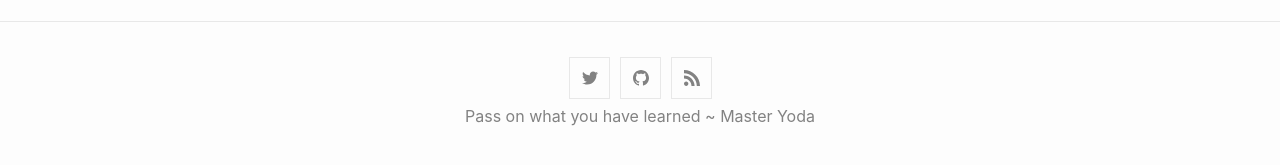
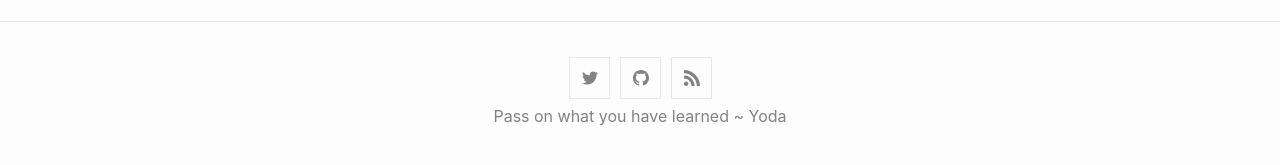
Before and after one commit to srkc95/sreekanthc.com, a Jekyll site: the page built from index.markdown, in a window 1280 px wide. Shown: the part 727-892 px from the top of the page. Built offline with Jekyll 4.4.1, drawn with Linux system fonts in a browser that asks for light colours.

Commit message:
Name correction

```diff
--- a/_config.yml
+++ b/_config.yml
@@ -2,7 +2,7 @@ title: Sreekanth's Blog
 author:
   name: Sreekanth C
 description: > # this means to ignore newlines until "show_excerpts:"
-  Pass on what you have learned ~ Master Yoda
+  Pass on what you have learned ~ Yoda
 show_excerpts: false # set to true to show excerpts on the homepage
 
 # Minima date format
--- a/_includes/footer.html
+++ b/_includes/footer.html
@@ -5,6 +5,6 @@
       {%- include social.html -%}
     </div>
 
-  <p style="color :#828282; text-align:center"> Pass on what you have learned ~ Master Yoda </p>
+  <p style="color :#828282; text-align:center"> Pass on what you have learned ~ Yoda </p>
 
 </footer>
```
